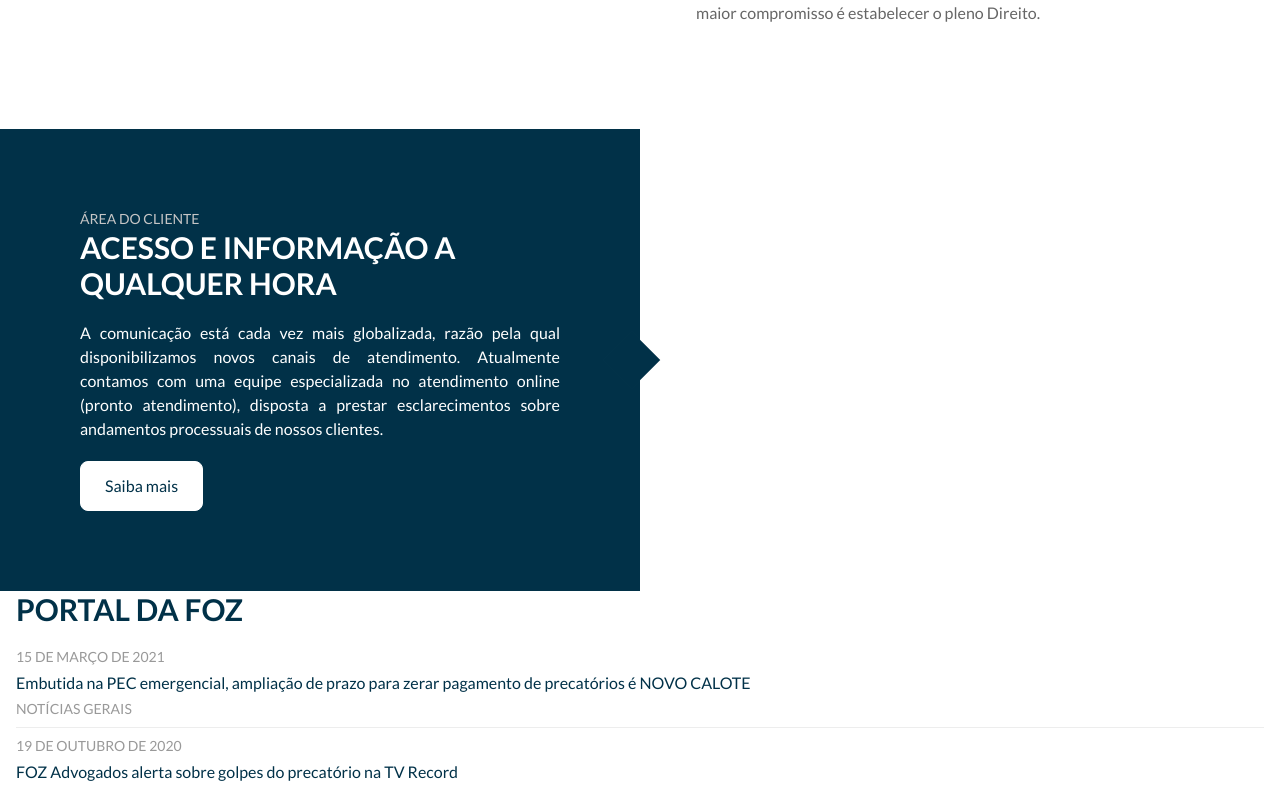
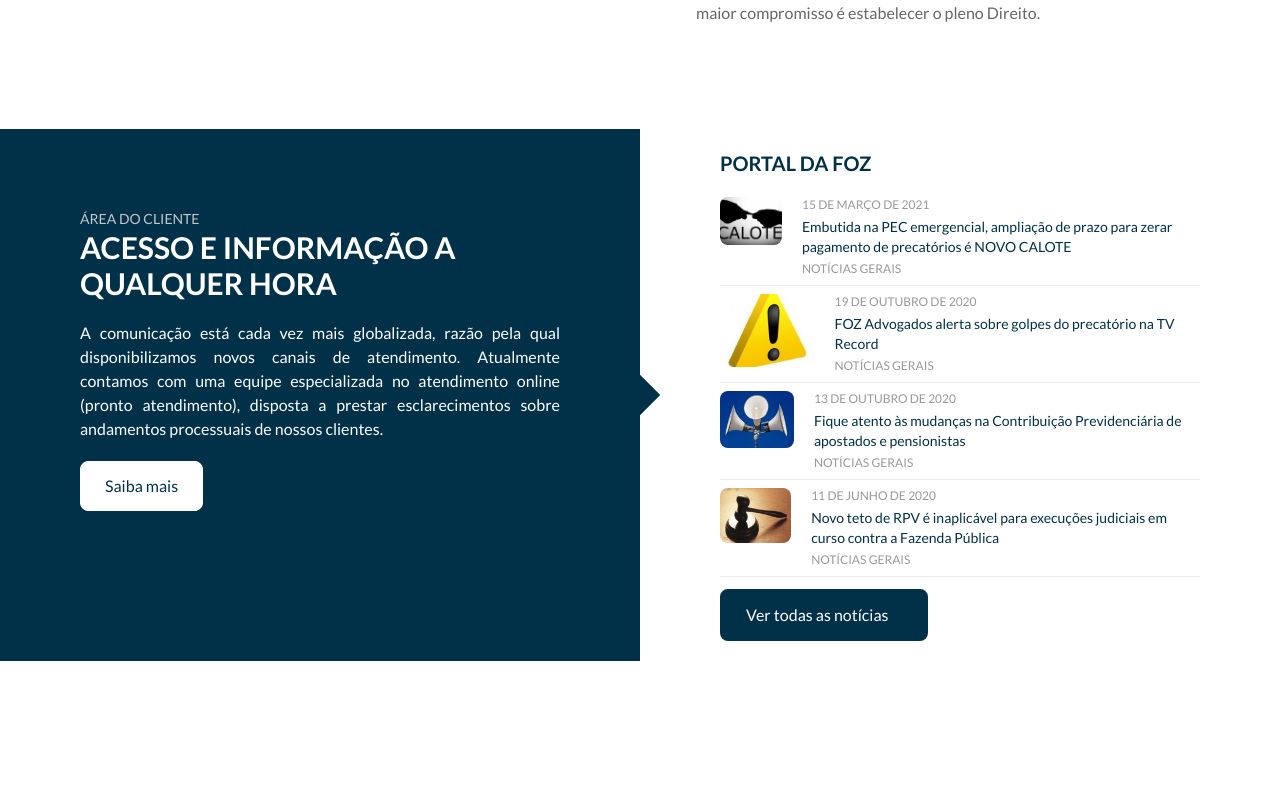
Before and after one commit to Dougladmo/Template-foz-next, a Next.js app: page / in a window 1280 px wide. Shown: the part 966-1754 px from the top of the page. Built offline with nearby package versions, Linux system fonts and the light colour scheme.

Commit message:
portal da foz section desktop adicionada

```diff
--- a/src/app/page.tsx
+++ b/src/app/page.tsx
@@ -8,8 +8,10 @@ export default function Home() {
   return (
     <main id="main" className="flex flex-col gap-14 md:gap-0">
       <AboutSection/>
-      <ClientAreaSection />
-      <PortalSection />
+      <div className='flex flex-col gap-10 md:flex-row md:gap-0 bg-white pb-96'>
+        <ClientAreaSection />
+        <PortalSection />
+      </div>
     </main>
   );
 }
--- a/src/components/PortalFoz/NewsComponent.tsx
+++ b/src/components/PortalFoz/NewsComponent.tsx
@@ -1,18 +1,35 @@
+'use client'
+import Image from 'next/image'
 import Link from 'next/link'
 import React from 'react'
+import { Fade } from 'react-awesome-reveal'
 
 type NewsComponentProps = {
   date: string,
   title: string,
   link: string,
+  img: string,
 }
 
-const NewsComponent = ({date, title, link}: NewsComponentProps) => {
+const NewsComponent = ({ date, title, link, img }: NewsComponentProps) => {
   return (
-    <div className='flex flex-col gap-1'>
-        <p className="text-xs md:text-sm uppercase text-gray-700">{date}</p>
-        <Link href={link} className='text-base text-blue-800'>{title}</Link>
-        <Link href='#' className="text-xs md:text-sm uppercase text-gray-700">Notícias Gerais</Link>
+    <div className='flex md:gap-5'>
+      <Fade>
+        <Link href='#'>
+          <Image
+            src={img}
+            alt='imagem da noticia'
+            width={100}
+            height={100}
+            className='transition duration-300 rounded-lg hover:opacity-70 md:flex hidden'
+          />
+        </Link>
+        <div className='flex flex-col gap-1'>
+          <p className="text-xs uppercase text-gray-700">{date}</p>
+          <Link href={link} className='text-base md:text-sm text-blue-800 hover:opacity-60 transition duration-300'>{title}</Link>
+          <Link href='#' className="text-xs uppercase text-gray-700">Notícias Gerais</Link>
+        </div>
+      </Fade>
     </div>
   )
 }
--- a/src/components/PortalFoz/PortalSection.tsx
+++ b/src/components/PortalFoz/PortalSection.tsx
@@ -7,34 +7,38 @@ const news = [
     title: "Embutida na PEC emergencial, ampliação de prazo para zerar pagamento de precatórios é NOVO CALOTE",
     date: "15 de março de 2021",
     link: "#",
+    img: '/Calote.jpeg',
   },
   {
     title: "FOZ Advogados alerta sobre golpes do precatório na TV Record",
     date: "19 de outubro de 2020",
     link: "#",
+    img: '/Alert.jpeg',
   },
   {
     title: "Fique atento às mudanças na Contribuição Previdenciária de apostados e pensionistas",
     date: "13 de outubro de 2020",
     link: "#",
+    img: '/Megafone.jpeg',
   },
   {
     title: "Novo teto de RPV é inaplicável para execuções judiciais em curso contra a Fazenda Pública",
     date: "11 de junho de 2020",
     link: "#",
+    img: '/Martelo.jpeg',
   },
 ]
 
 const PortalSection = () => {
   return (
-    <div className='flex flex-col px-4 mb-96 bg-white'>
-        <h2 className="text-xl md:text-2xl lg:text-3xl font-bold mb-3 text-blue-800 uppercase">portal da foz</h2>
-        {news.map((item, index) => {
-          return  <div key={index} className='border-b-[1px] border-gray-300 pb-2 mt-2'>
-                    <NewsComponent link={item.link} date={item.date} title={item.title} />
-                  </div>
-        })}
-        <Link href="#" className="bg-blue-800 text-white max-w-52 mt-3 px-6 py-3 rounded-lg hover:bg-white hover:text-blue-800 transition duration-300 border-blue-800 border-2">Ver todas as notícias</Link>
+    <div className='flex flex-col md px-4 bg-white md:w-1/2 md:px-20 md:py-5'>
+          <h2 className="text-xl font-bold mb-3 text-blue-800 uppercase">portal da foz</h2>
+          {news.map((item, index) => {
+            return  <div key={index} className='border-b-[1px] border-gray-300 pb-2 mt-2'>
+                      <NewsComponent link={item.link} date={item.date} title={item.title} img={item.img} />
+                    </div>
+          })}
+          <Link href="#" className="bg-blue-800 text-white max-w-52 mt-3 px-6 py-3 rounded-lg hover:bg-white hover:text-blue-800 transition duration-300 border-blue-800 border-2">Ver todas as notícias</Link>
     </div>
   )
 }
```
Also changed, not shown: public/Martelo.jpeg (renamed from public/asset 5.jpeg), public/Megafone.jpeg (renamed from public/asset 4.jpeg).
